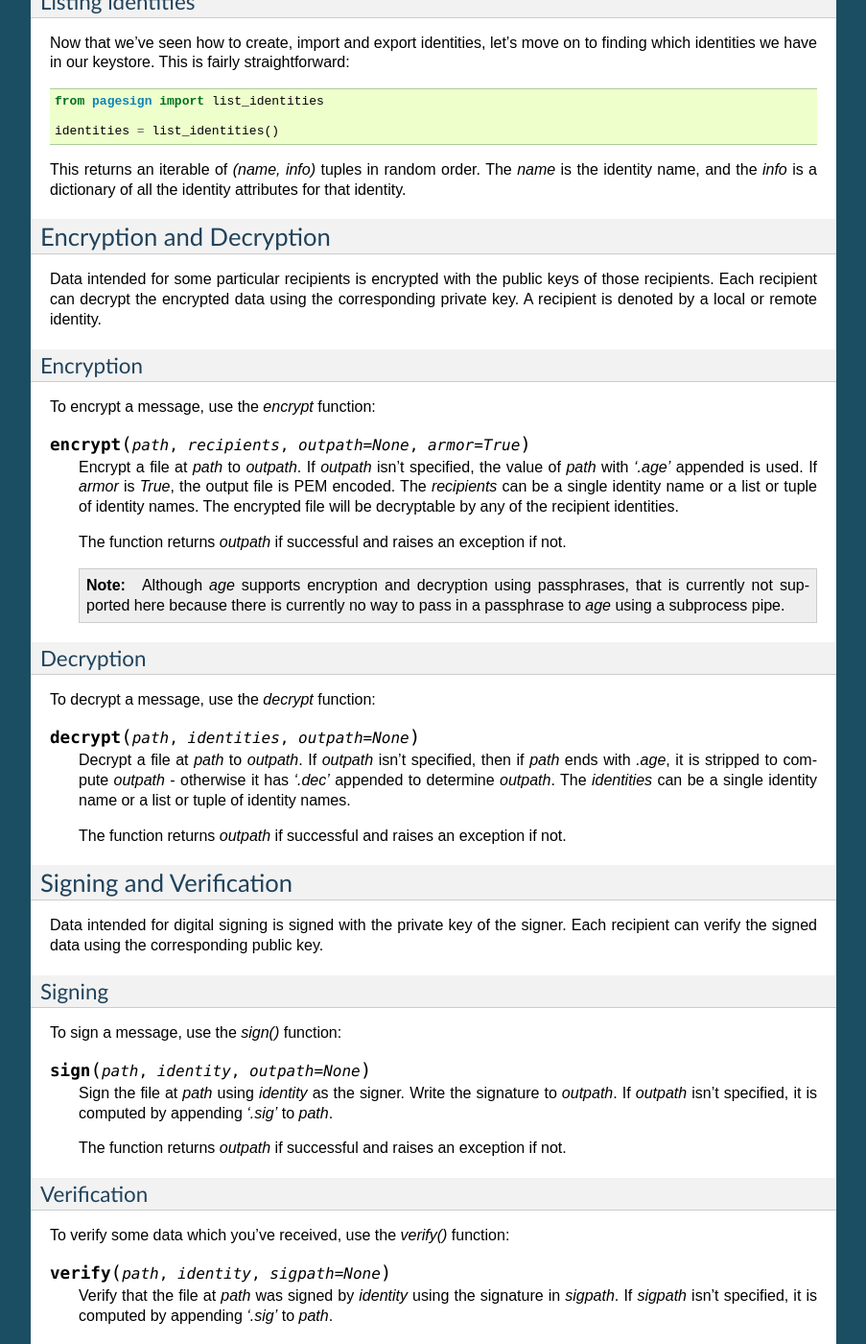
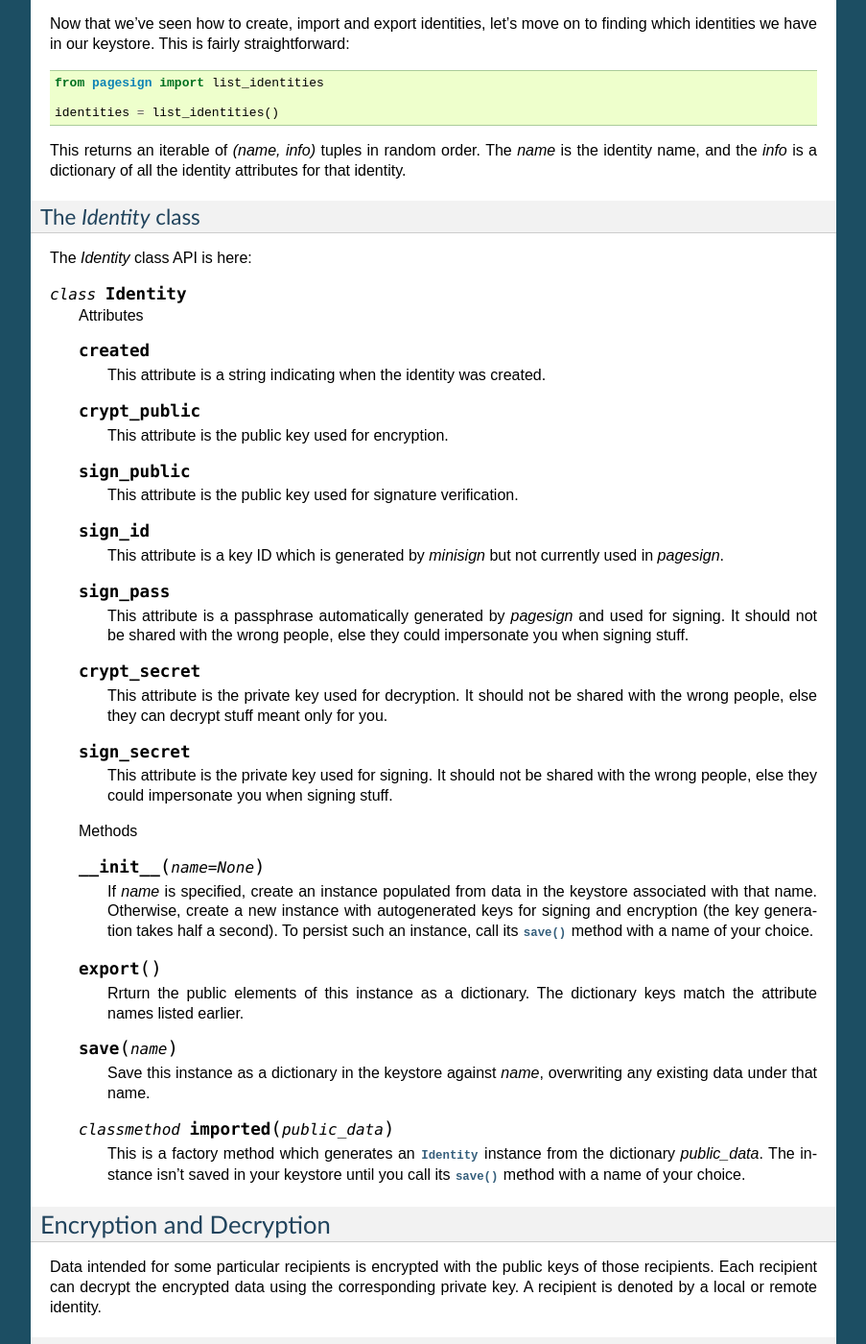
Before and after one commit to vsajip/pagesign, a Sphinx documentation site: the page built from docs/index.rst, in a window 1280 px wide and 1400 px high, scrolled down 2911 px. Shown: the whole window at 96% size, without its empty margins (198-1101 px from the left). Built offline with Sphinx 7.4.7, drawn with Linux system fonts in a browser that asks for light colours; some of the changed text lies outside the part shown.

Commit message:
Updated documentation.

```diff
--- a/docs/index.rst
+++ b/docs/index.rst
@@ -26,7 +26,7 @@
    :maxdepth: 4
 
 The ``pagesign`` (for 'Python-age-sign') module allows Python programs to make use of
-the functionality provided by `age <https://age-encryption.org/>` and `minisign
+the functionality provided by `age <https://age-encryption.org/>`_ and `minisign
 <https://jedisct1.github.io/minisign/>`_. Using this module, Python programs can
 encrypt and decrypt data, digitally sign documents and verify digital signatures,
 manage (generate, list and delete) encryption and signing keys.
@@ -66,9 +66,13 @@ Before you Start
 private key data. (Whereas `age` and `minisign` will save created keys in files for
 you, but nothing beyond that, `pagesign` will allow you to refer to `identities` using
 simple names). The directory on POSIX systems is `~/.pagesign` and on Windows is
-`%LOCALAPPDATA%\pagesign`. If this directory doesn't exist, it is created. On POSIX,
+`%LOCALAPPDATA%\\pagesign`. If this directory doesn't exist, it is created. On POSIX,
 its permissions are set so only the owner has full access, and everyone else has no
 access (permission mask of octal 0700).
+
+This directory will contain an identity store (called `keystore` from now on, as it
+mainly holds keys). On POSIX, its permissions are set so only the owner has full
+access, and everyone else has no access (permission mask of octal 0600).
 
 .. index:: Getting started
 
@@ -78,13 +82,13 @@ Getting Started
 You interface to the `age` and `minisign` functionality through the following items in
 the `pagesign` module:
 
-* The `Identity` class.
+* The :class:`Identity` class.
 * The `encrypt`, `decrypt`, 'sign` and `verify` functions.
 
 Identity Management
 ===================
 
-The `Identity` class represents an identity, which can either be a local identity
+The :class:`Identity` class represents an identity, which can either be a local identity
 (which has access to secret keys and passphrases in order to decrypt and sign things)
 or a remote identity (which only has public keys, so it can only be used to encrypt and
 verify things).
@@ -103,7 +107,7 @@ A local identity, in addition to the above, contains:
 * A secret key (from `minisign`) for signing files.
 * A passphrase (created automatically by `pagesign` and used for signing).
 
-These are stored in attributes of an `Identity` instance named `created`,
+These are stored in attributes of an :class:`Identity` instance named `created`,
 `crypt_public`, `sign_public`, `sign_id`, `crypt_secret`, `sign_secret` and
 `sign_pass`. Creation of a local identities generates four keys - two secret and two
 public, two for encryption/decryption and two for signing/verification.
@@ -225,6 +229,78 @@ finding which identities we have in our keystore. This is fairly straightforward
 This returns an iterable of `(name, info)` tuples in random order. The `name` is the
 identity name, and the `info` is a dictionary of all the identity attributes for that
 identity.
+
+The `Identity` class
+--------------------
+
+The `Identity` class API is here:
+
+.. class:: Identity
+
+   .. cssclass:: class-members-heading
+
+   Attributes
+
+   .. attribute:: Identity.created
+
+      This attribute is a string indicating when the identity was created.
+
+   .. attribute:: Identity.crypt_public
+
+      This attribute is the public key used for encryption.
+
+   .. attribute:: Identity.sign_public
+
+      This attribute is the public key used for signature verification.
+
+   .. attribute:: Identity.sign_id
+
+      This attribute is a key ID which is generated by `minisign` but not currently
+      used in `pagesign`.
+
+   .. attribute:: Identity.sign_pass
+
+      This attribute is a passphrase automatically generated by `pagesign` and used
+      for signing. It should not be shared with the wrong people, else they could
+      impersonate you when signing stuff.
+
+   .. attribute:: Identity.crypt_secret
+
+      This attribute is the private key used for decryption. It should not be shared
+      with the wrong people, else they can decrypt stuff meant only for you.
+
+   .. attribute:: Identity.sign_secret
+
+      This attribute is the private key used for signing. It should not be shared with
+      the wrong people, else they could impersonate you when signing stuff.
+
+   .. cssclass:: class-members-heading
+
+   Methods
+
+   .. method:: Identity.__init__(name=None)
+
+      If `name` is specified, create an instance populated from data in the keystore
+      associated with that name. Otherwise, create a new instance with autogenerated
+      keys for signing and encryption (the key generation takes half a second). To
+      persist such an instance, call its :meth:`save` method with a name of your
+      choice.
+
+   .. method:: Identity.export()
+
+      Rrturn the public elements of this instance as a dictionary. The dictionary keys
+      match the attribute names listed earlier.
+
+   .. method:: Identity.save(name)
+
+      Save this instance as a dictionary in the keystore against `name`, overwriting
+      any existing data under that name.
+
+   .. classmethod:: imported(public_data)
+
+      This is a factory method which generates an :class:`Identity` instance from the
+      dictionary `public_data`. The instance isn't saved in your keystore until you
+      call its :meth:`save` method with a name of your choice.
 
 Encryption and Decryption
 =========================
@@ -379,7 +455,7 @@ still a little fluid. How this module evolves will be determined by feedback fro
 user community.
 
 If you find bugs and want to raise issues, or want to suggest improvements, please do
-so via `this link <https://github.com/vsajip/pagesign/issues/new/choose>`_.
+so `here <https://github.com/vsajip/pagesign/issues/new/choose>`_.
 
 All feedback will be gratefully received.
 
```
Also changed, not shown: other parts of docs/index.rst (+1 -1 lines).
